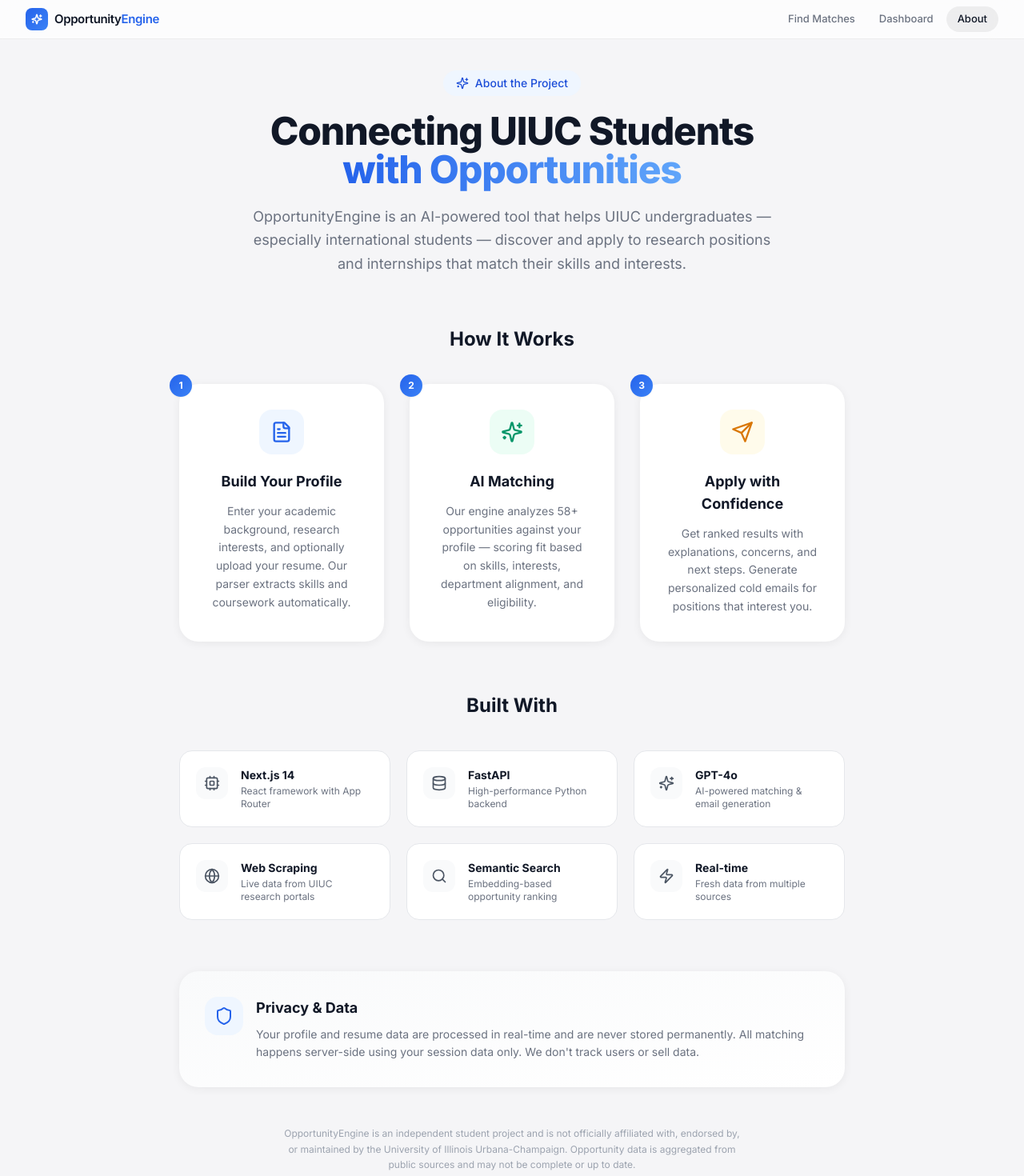
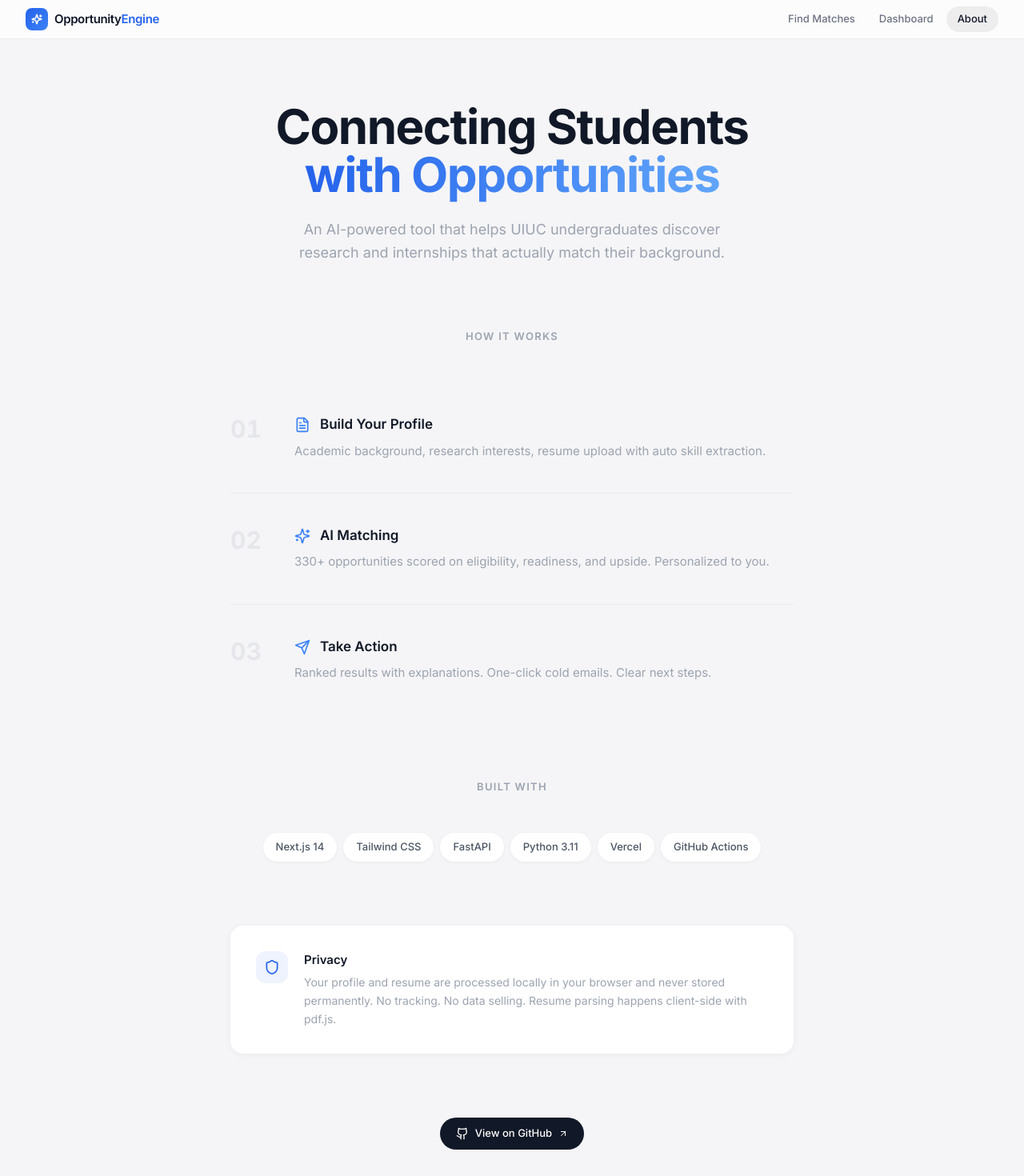
Before and after one commit to EricXu-0805/opportunity-filter-engine, a Next.js app in the folder frontend/: page /about in a window 1280 px wide. Shown: the top 1470 px of the page at 80% size. Built offline with nearby package versions, Linux system fonts and the light colour scheme.

Commit message:
Redesign About page: Apple-style with numbered steps, pill tags, GitHub link

```diff
--- a/frontend/src/app/about/page.tsx
+++ b/frontend/src/app/about/page.tsx
@@ -1,151 +1,136 @@
-import {
-  FileText,
-  Sparkles,
-  Send,
-  Shield,
-  Database,
-  Cpu,
-  Globe,
-  Search,
-  Zap,
-} from 'lucide-react';
-import Card from '@/components/Card';
+import { FileText, Sparkles, Send, Shield, Github, ArrowUpRight } from 'lucide-react';
 
 const STEPS = [
   {
+    num: '01',
     icon: FileText,
     title: 'Build Your Profile',
     description:
-      'Enter your academic background, research interests, and optionally upload your resume. Our parser extracts skills and coursework automatically.',
-    color: 'bg-blue-50 text-blue-600',
+      'Academic background, research interests, resume upload with auto skill extraction.',
   },
   {
+    num: '02',
     icon: Sparkles,
     title: 'AI Matching',
     description:
-      'Our engine analyzes 58+ opportunities against your profile — scoring fit based on skills, interests, department alignment, and eligibility.',
-    color: 'bg-emerald-50 text-emerald-600',
+      '330+ opportunities scored on eligibility, readiness, and upside. Personalized to you.',
   },
   {
+    num: '03',
     icon: Send,
-    title: 'Apply with Confidence',
+    title: 'Take Action',
     description:
-      'Get ranked results with explanations, concerns, and next steps. Generate personalized cold emails for positions that interest you.',
-    color: 'bg-amber-50 text-amber-600',
+      'Ranked results with explanations. One-click cold emails. Clear next steps.',
   },
 ] as const;
 
-const TECH = [
-  { icon: Cpu, label: 'Next.js 14', desc: 'React framework with App Router' },
-  { icon: Database, label: 'FastAPI', desc: 'High-performance Python backend' },
-  { icon: Sparkles, label: 'GPT-4o', desc: 'AI-powered matching & email generation' },
-  { icon: Globe, label: 'Web Scraping', desc: 'Live data from UIUC research portals' },
-  { icon: Search, label: 'Semantic Search', desc: 'Embedding-based opportunity ranking' },
-  { icon: Zap, label: 'Real-time', desc: 'Fresh data from multiple sources' },
+const STACK = [
+  { label: 'Next.js 14', category: 'Frontend' },
+  { label: 'Tailwind CSS', category: 'Frontend' },
+  { label: 'FastAPI', category: 'Backend' },
+  { label: 'Python 3.11', category: 'Backend' },
+  { label: 'Vercel', category: 'Deploy' },
+  { label: 'GitHub Actions', category: 'CI/CD' },
 ] as const;
 
 export default function AboutPage() {
   return (
-    <div className="max-w-4xl mx-auto px-4 sm:px-6 lg:px-8 py-10">
-      {/* Hero */}
-      <div className="text-center mb-16">
-        <div className="inline-flex items-center gap-2 px-4 py-1.5 rounded-full bg-blue-50 text-blue-700 text-sm font-medium mb-5">
-          <Sparkles className="w-4 h-4" />
-          About the Project
-        </div>
-        <h1 className="text-4xl sm:text-5xl font-extrabold text-gray-900 tracking-tight leading-tight">
-          Connecting UIUC Students{' '}
-          <br className="hidden sm:block" />
+    <div className="max-w-3xl mx-auto px-4 sm:px-6 lg:px-8 py-20">
+
+      <div className="text-center mb-20">
+        <h1 className="text-5xl sm:text-6xl font-bold text-gray-900 tracking-tight leading-[1.1]">
+          Connecting Students
+          <br />
           <span className="bg-gradient-to-r from-blue-600 to-blue-400 bg-clip-text text-transparent">
             with Opportunities
           </span>
         </h1>
-        <p className="mt-5 text-lg text-gray-500 max-w-2xl mx-auto leading-relaxed">
-          OpportunityEngine is an AI-powered tool that helps UIUC undergraduates
-          — especially international students — discover and apply to research
-          positions and internships that match their skills and interests.
+        <p className="mt-6 text-lg text-gray-400 leading-relaxed max-w-xl mx-auto">
+          An AI-powered tool that helps UIUC undergraduates discover
+          research and internships that actually match their background.
         </p>
       </div>
 
-      {/* How it works */}
-      <div className="mb-16">
-        <h2 className="text-2xl font-bold text-gray-900 text-center mb-10">
-          How It Works
+      <div className="mb-20">
+        <h2 className="text-[13px] font-semibold text-gray-400 uppercase tracking-widest text-center mb-12">
+          How it works
         </h2>
-        <div className="grid grid-cols-1 md:grid-cols-3 gap-8">
+        <div className="space-y-0">
           {STEPS.map((step, i) => (
-            <Card key={step.title} className="text-center relative">
-              {/* Step number */}
-              <div className="absolute -top-3 -left-3 w-7 h-7 rounded-full bg-gradient-to-br from-blue-600 to-blue-500 flex items-center justify-center shadow-sm">
-                <span className="text-xs font-bold text-white">{i + 1}</span>
-              </div>
-
-              <div
-                className={`w-14 h-14 rounded-2xl ${step.color} flex items-center justify-center mx-auto mb-5`}
-              >
-                <step.icon className="w-7 h-7" />
-              </div>
-              <h3 className="text-lg font-bold text-gray-900 mb-3">
-                {step.title}
-              </h3>
-              <p className="text-sm text-gray-500 leading-relaxed">
-                {step.description}
-              </p>
-            </Card>
-          ))}
-        </div>
-      </div>
-
-      {/* Tech Stack */}
-      <div className="mb-16">
-        <h2 className="text-2xl font-bold text-gray-900 text-center mb-10">
-          Built With
-        </h2>
-        <div className="grid grid-cols-1 sm:grid-cols-2 lg:grid-cols-3 gap-5">
-          {TECH.map((t) => (
             <div
-              key={t.label}
-              className="flex items-start gap-4 p-5 rounded-2xl border border-gray-200 bg-white hover:border-blue-200 hover:shadow-sm transition-all"
+              key={step.title}
+              className={`flex items-start gap-8 py-10 ${i < STEPS.length - 1 ? 'border-b border-black/[0.04]' : ''}`}
             >
-              <div className="w-10 h-10 rounded-xl bg-gray-50 flex items-center justify-center shrink-0">
-                <t.icon className="w-5 h-5 text-gray-600" />
+              <div className="shrink-0 w-12">
+                <span className="text-3xl font-bold text-gray-200 tabular-nums">{step.num}</span>
               </div>
               <div>
-                <p className="text-sm font-bold text-gray-900">{t.label}</p>
-                <p className="text-xs text-gray-500 mt-0.5">{t.desc}</p>
+                <div className="flex items-center gap-3 mb-2">
+                  <step.icon className="w-5 h-5 text-blue-500" />
+                  <h3 className="text-[17px] font-semibold text-gray-900">{step.title}</h3>
+                </div>
+                <p className="text-[15px] text-gray-400 leading-relaxed">
+                  {step.description}
+                </p>
               </div>
             </div>
           ))}
         </div>
       </div>
 
-      {/* Privacy */}
-      <Card className="bg-gradient-to-br from-gray-50 to-white border-gray-200">
-        <div className="flex items-start gap-4">
-          <div className="w-12 h-12 rounded-2xl bg-blue-50 flex items-center justify-center shrink-0">
-            <Shield className="w-6 h-6 text-blue-600" />
+      <div className="mb-20">
+        <h2 className="text-[13px] font-semibold text-gray-400 uppercase tracking-widest text-center mb-12">
+          Built with
+        </h2>
+        <div className="flex flex-wrap justify-center gap-2">
+          {STACK.map((t) => (
+            <span
+              key={t.label}
+              className="px-4 py-2 rounded-full bg-white text-[13px] font-medium text-gray-600 shadow-[0_1px_4px_rgba(0,0,0,0.05)]"
+            >
+              {t.label}
+            </span>
+          ))}
+        </div>
+      </div>
+
+      <div className="bg-white rounded-2xl shadow-[0_1px_8px_rgba(0,0,0,0.05)] p-8 mb-20">
+        <div className="flex items-start gap-5">
+          <div className="w-10 h-10 rounded-xl bg-blue-600/[0.08] flex items-center justify-center shrink-0">
+            <Shield className="w-5 h-5 text-blue-600" />
           </div>
           <div>
-            <h3 className="text-lg font-bold text-gray-900 mb-2">
-              Privacy & Data
-            </h3>
-            <p className="text-sm text-gray-500 leading-relaxed">
-              Your profile and resume data are processed in real-time and are never
-              stored permanently. All matching happens server-side using your session
-              data only. We don&apos;t track users or sell data.
+            <h3 className="text-[15px] font-semibold text-gray-900 mb-1.5">Privacy</h3>
+            <p className="text-[14px] text-gray-400 leading-relaxed">
+              Your profile and resume are processed locally in your browser and never stored permanently.
+              No tracking. No data selling. Resume parsing happens client-side with pdf.js.
             </p>
           </div>
         </div>
-      </Card>
+      </div>
 
-      {/* Disclaimer */}
+      <div className="flex justify-center mb-16">
+        <a
+          href="https://github.com/EricXu-0805/opportunity-filter-engine"
+          target="_blank"
+          rel="noopener noreferrer"
+          className="inline-flex items-center gap-2 px-5 py-2.5 rounded-full bg-gray-900 text-white text-[13px] font-medium hover:bg-gray-800 transition-colors duration-300"
+        >
+          <Github className="w-4 h-4" />
+          View on GitHub
+          <ArrowUpRight className="w-3 h-3" />
+        </a>
+      </div>
+
+      <div className="text-center">
+        <p className="text-[15px] text-gray-900 font-medium">Guoyi Xu (Eric)</p>
+        <p className="text-[13px] text-gray-400 mt-1">UIUC Electrical & Computer Engineering</p>
+      </div>
+
       <div className="mt-12 text-center">
-        <p className="text-xs text-gray-400 leading-relaxed max-w-xl mx-auto">
-          OpportunityEngine is an independent student project and is not
-          officially affiliated with, endorsed by, or maintained by the
-          University of Illinois Urbana-Champaign. Opportunity data is
-          aggregated from public sources and may not be complete or up to
-          date.
+        <p className="text-[11px] text-gray-400 leading-relaxed max-w-md mx-auto">
+          Independent student project. Not affiliated with the University of Illinois.
+          Opportunity data is aggregated from public sources.
         </p>
       </div>
     </div>
```
Also changed, not shown: 1 other file (tests, documents, lock files or other folders).
